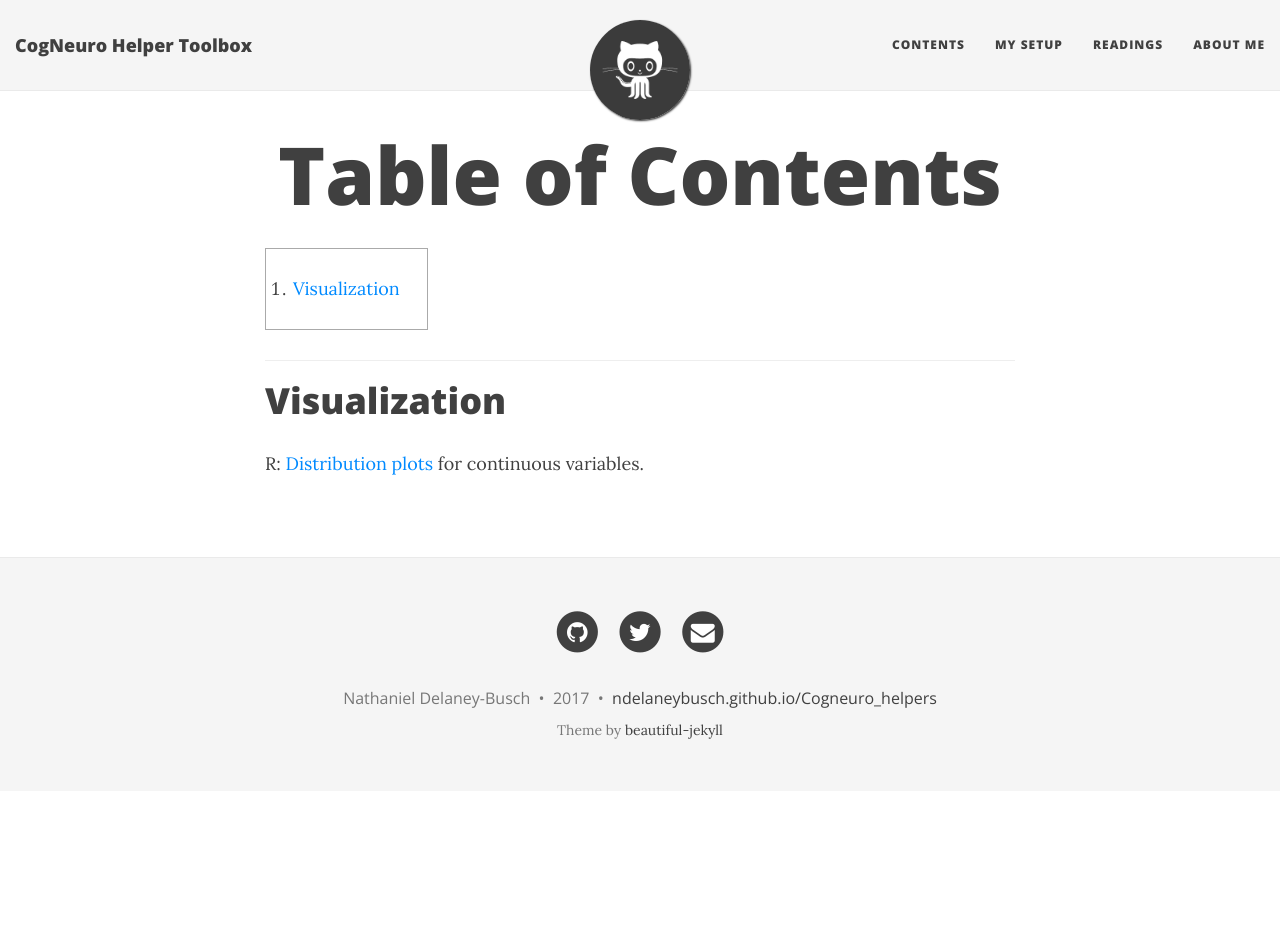
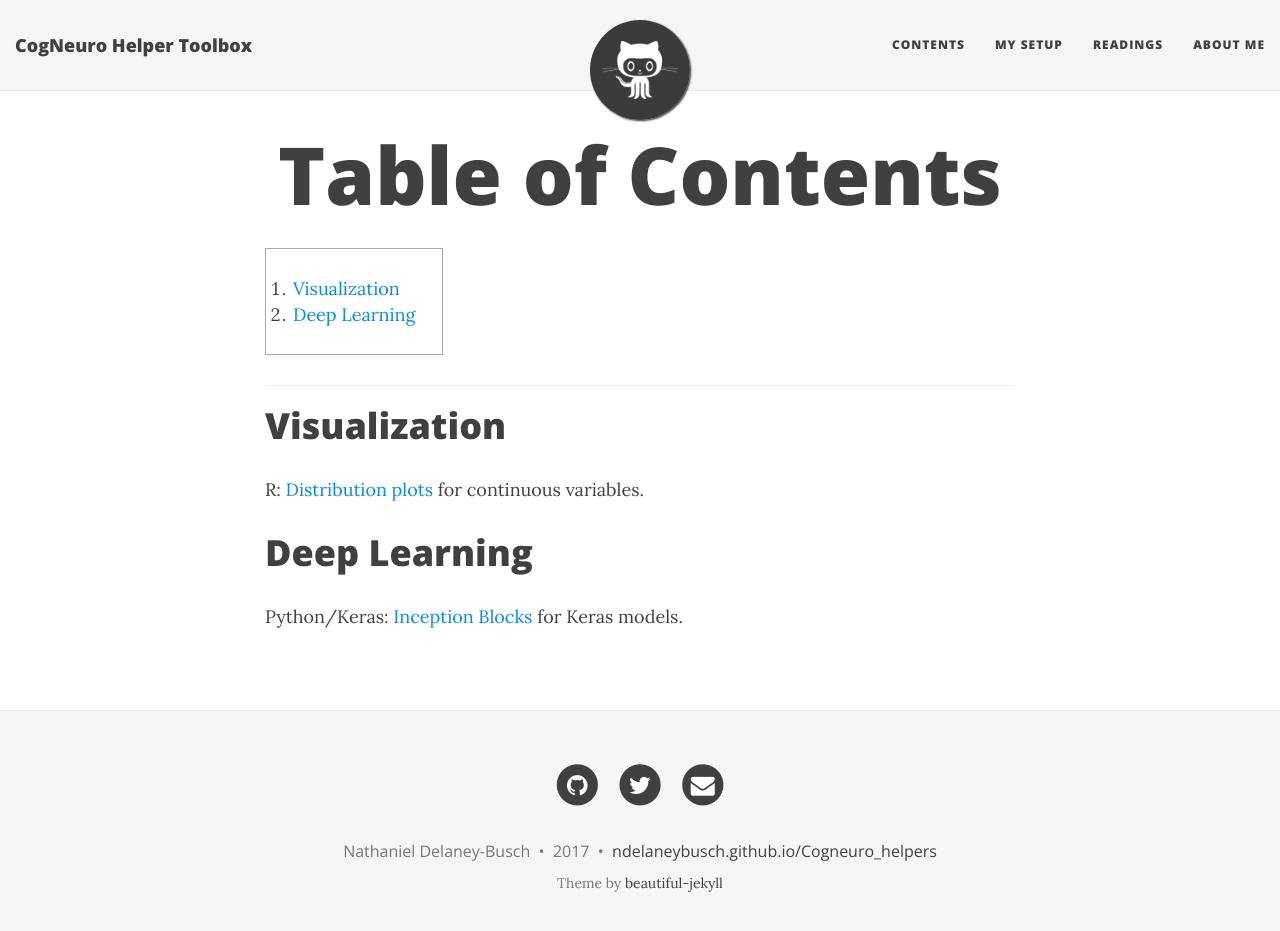
Before and after one commit to ndelaneybusch/Cogneuro_helpers, a Jekyll site: the page built from contents.md, in a window 1280 px wide and 944 px high. Shown: the top 931 px of the window. Built offline with Jekyll 4.4.1, drawn with Linux system fonts in a browser that asks for light colours; nearby versions of some CDN libraries.

Commit message:
Update contents.md

```diff
--- a/contents.md
+++ b/contents.md
@@ -24,3 +24,6 @@ permalink: /contents/
 
 # Visualization
 R: [Distribution plots](/Cogneuro_helpers/visualizations/vardist/) for continuous variables.
+
+# Deep Learning
+Python/Keras: [Inception Blocks](/Cogneuro_helpers/deep/Inception/) for Keras models.
```
